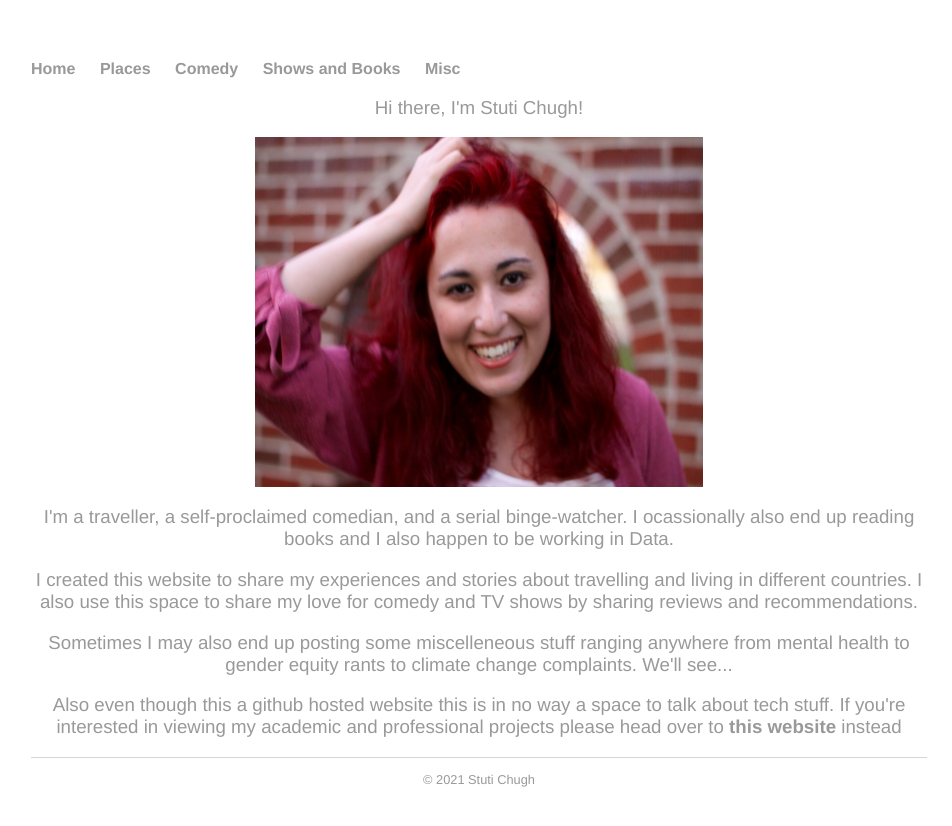
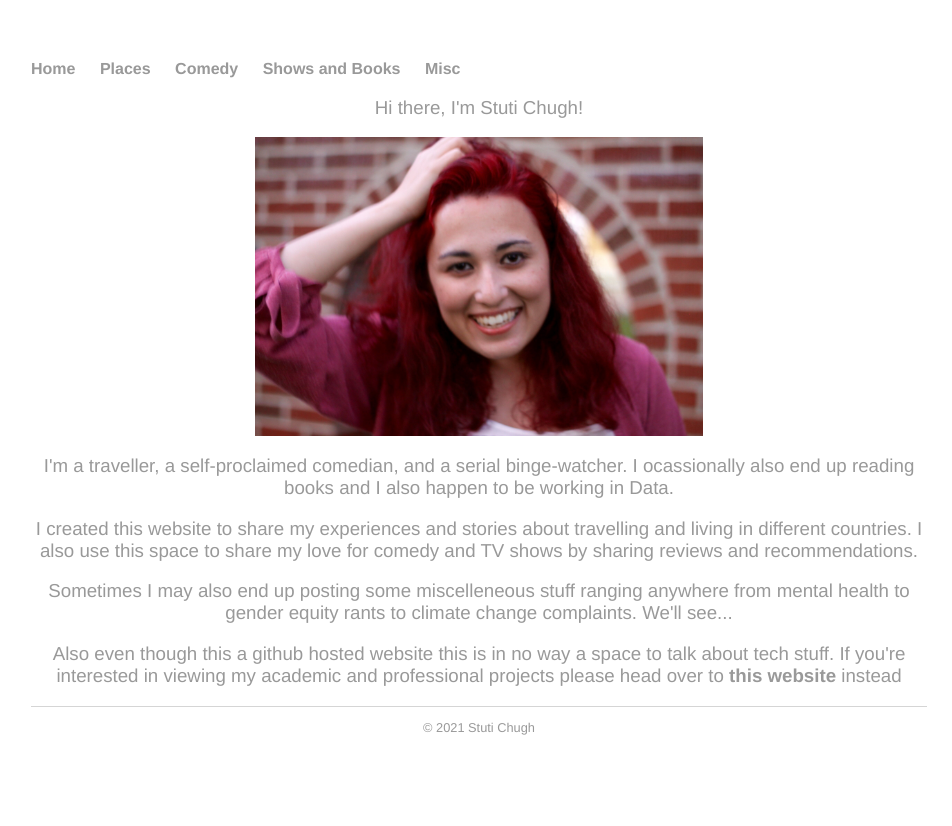
Before and after one commit to stutichugh/stutichugh.github.io, a Jekyll site: the page built from index.html, in a window 1280 px wide. Shown: the top 826 px of the page, without its empty margins (161-1113 px from the left). Built offline with Jekyll 4.4.1, drawn with Linux system fonts in a browser that asks for light colours.

Commit message:
Update index.html

```diff
--- a/index.html
+++ b/index.html
@@ -4,7 +4,7 @@ title: stuti's blog
 ---
 <div class="blurb">
 		<h3>Hi there, I'm Stuti Chugh!</h3>
-	 	<img class="center" width="500" height="350" src="/photos/rsz_homepagephoto.jpg" alt="Responsive image">
+	 	<img class="center" src="/photos/rsz_homepagephoto.jpg" alt="Responsive image">
 	<h3>I'm a traveller, a self-proclaimed comedian, and a serial binge-watcher. I ocassionally also end up reading books and I also happen to be working in Data.</h3>
 		<h3>I created this website to share my experiences and stories about travelling and living in different countries. I also use this space to share my love for comedy and TV shows by sharing reviews and recommendations. </h3>
 		<h3>Sometimes I may also end up posting some miscelleneous stuff ranging anywhere from mental health to gender equity rants to climate change complaints. We'll see... </h3>
```
